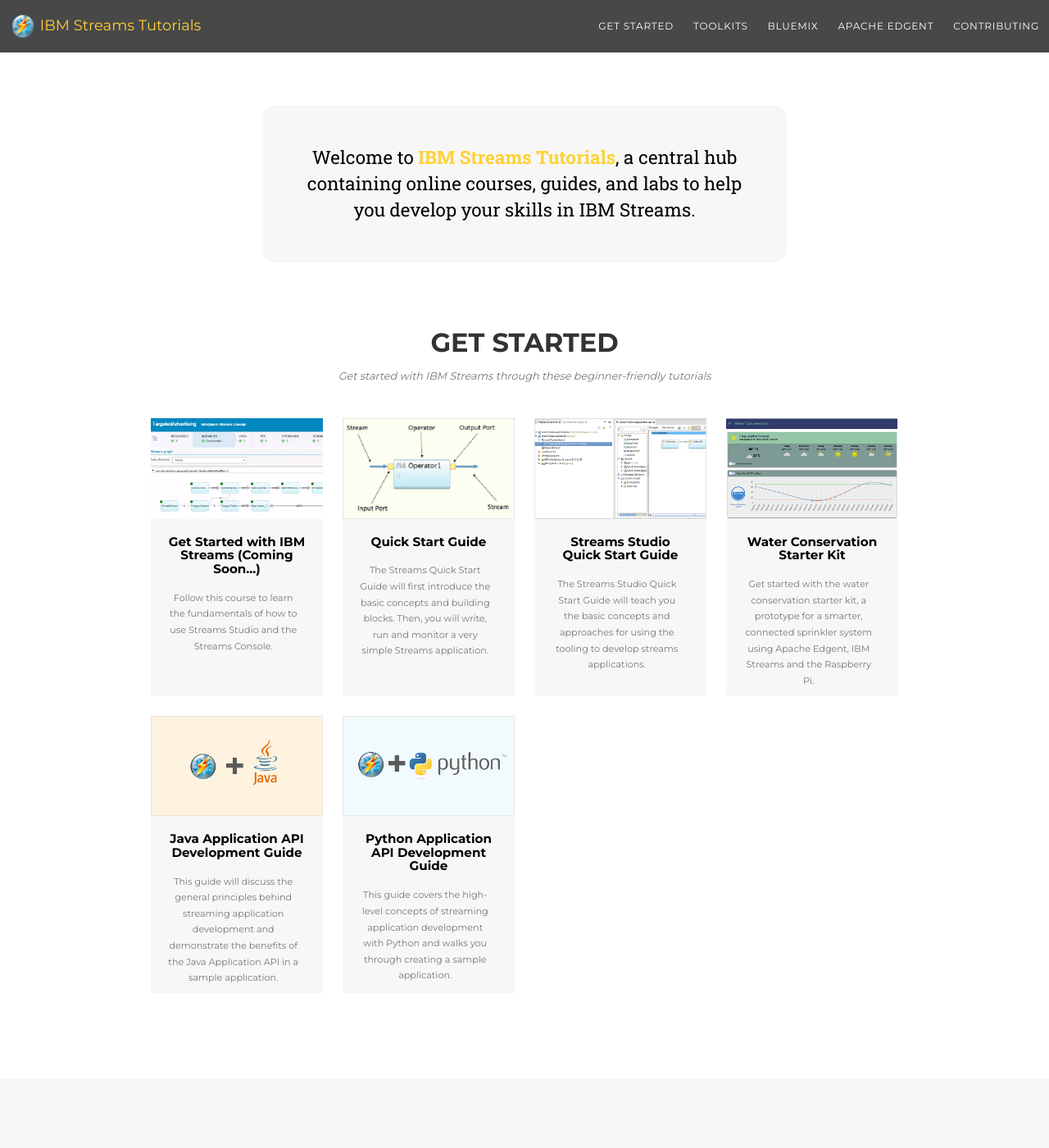
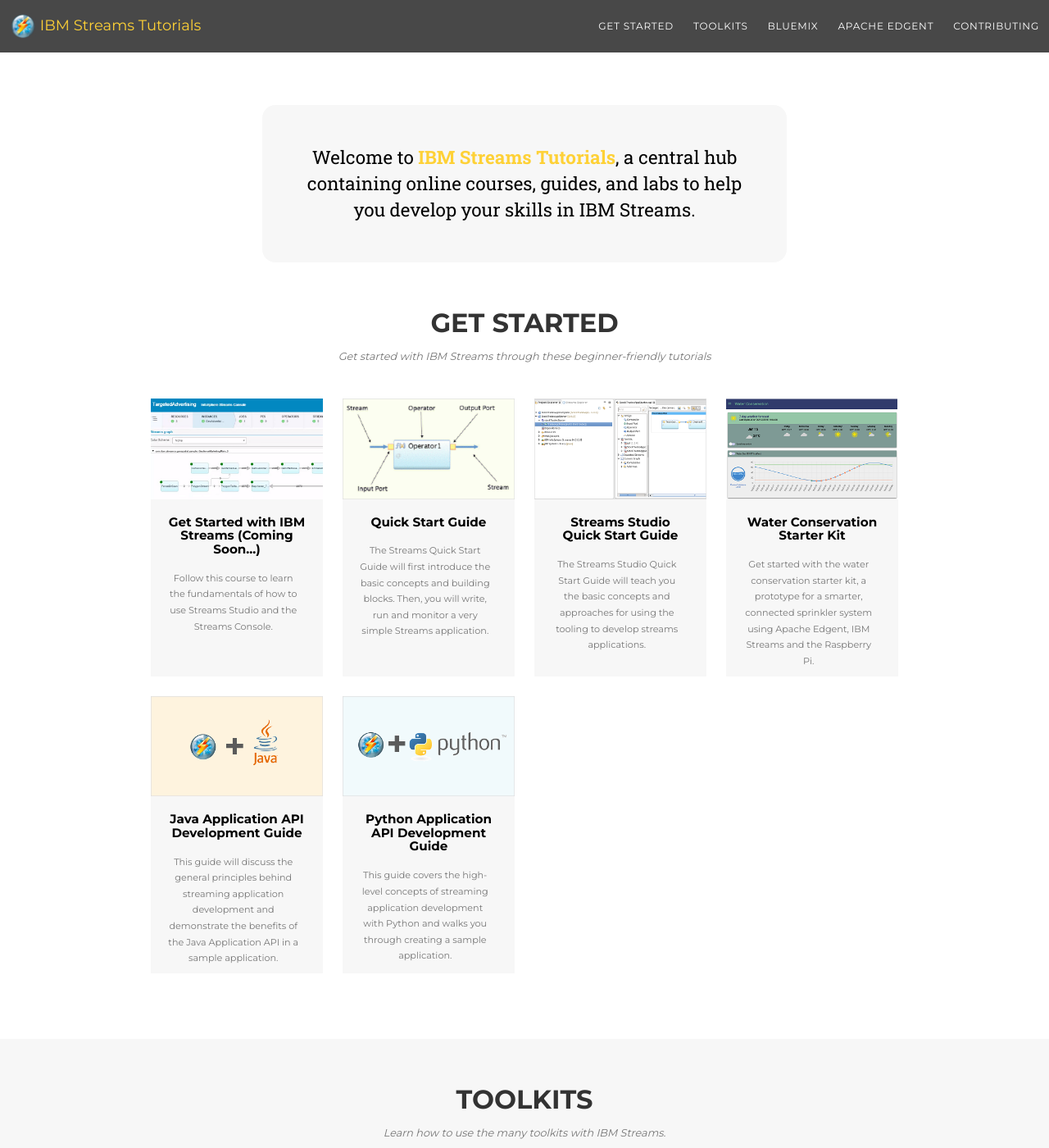
Before and after one commit to IBMStreams/tutorials, a Jekyll site: the page built from index.html, in a window 1280 px wide and 1400 px high. Shown: the whole window at 82% size. Built offline with Jekyll 4.4.1, drawn with Linux system fonts in a browser that asks for light colours; nearby versions of some CDN libraries; some web fonts are replaced.

Commit message:
Fix padding above Get Started section

```diff
--- a/_includes/css/agency.css
+++ b/_includes/css/agency.css
@@ -572,7 +572,7 @@
 }
 
 section {
-    padding: 100px 0;
+    padding: 70px 0;
 }
 
 section h2.section-heading {
@@ -597,7 +597,7 @@
 
 @media(min-width:768px) {
     section {
-        padding: 100px 0;
+        padding: 70px 0;
     }
 }
 
```
